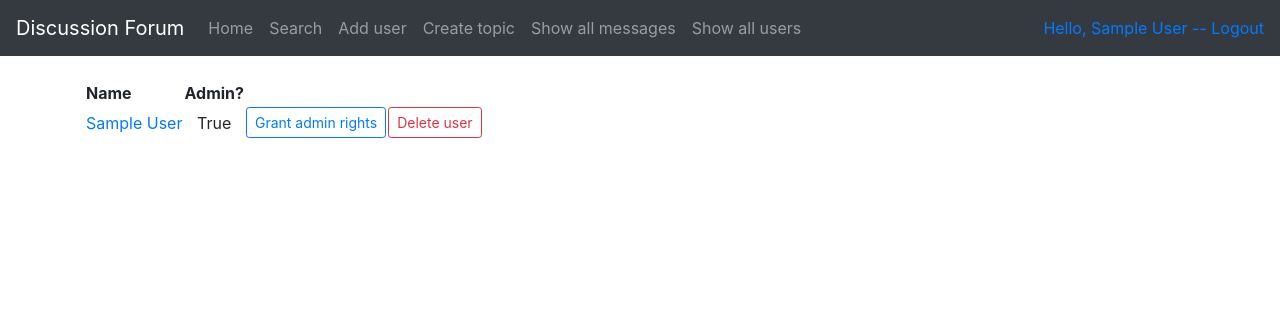
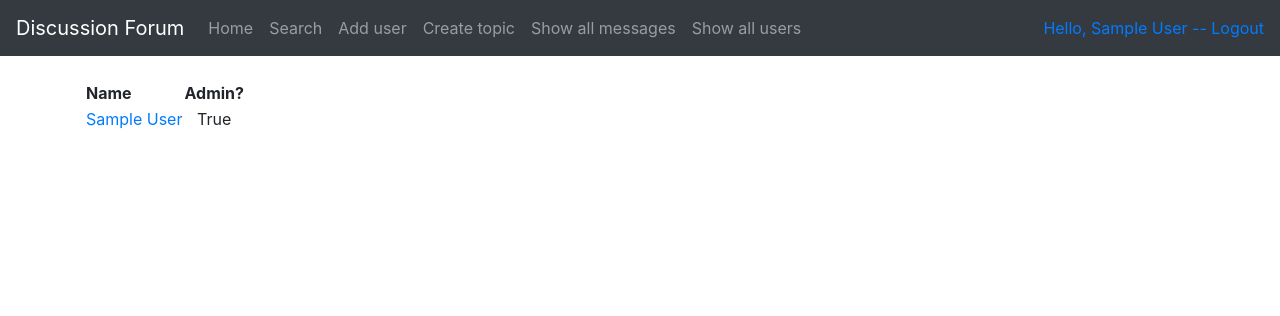
Before and after one commit to maarila/discussions-forum, a Flask app: page /users/ in a window 1280 px wide. Shown: the top 316 px of the page. Run offline with Flask 2, Linux system fonts and the light colour scheme; a user stored in the database is signed in; tables that the repository leaves empty hold one stand-in row (values such as "Sample post"); some libraries are stand-ins or nearby versions.

Commit message:
Various fixes to user handling

```diff
--- a/application/templates/users/list_users.html
+++ b/application/templates/users/list_users.html
@@ -10,8 +10,9 @@
     <tr>
       <td><a href="/users/{{user.id}}/">{{ user.name }}</a></td>
       <td align="center">{{ user.admin }}</td>
+      {% if current_user.id != user.id %}
       <td>
-        <form method="POST" action="{{ url_for('users_set_admin', user_id=user.id) }}">
+        <form method="POST" action="{{ url_for('users_toggle_admin', user_id=user.id) }}">
           <input class="btn btn-outline-primary btn-sm" type="submit" value="Grant admin rights" />
         </form>
       </td>
@@ -20,6 +21,7 @@
           <input class="btn btn-outline-danger btn-sm" type="submit" value="Delete user" />
         </form>
       </td>
+      {% endif %}
     </tr>
     {% endfor %}
   </table>
--- a/application/users/views.py
+++ b/application/users/views.py
@@ -10,7 +10,7 @@ from application.topics.models import Topic
 @app.route("/users/", methods=["GET"])
 @login_required
 def users_index():
-    return render_template("users/list_users.html", users=User.query.all())
+    return render_template("users/list_users.html", users=User.query.order_by(User.name).all())
 
 
 @app.route("/users/<user_id>/", methods=["GET"])
@@ -24,10 +24,10 @@ def users_get_one(user_id):
 
 @app.route("/users/<user_id>/", methods=["POST"])
 @login_required
-def users_set_admin(user_id):
+def users_toggle_admin(user_id):
     u = User.query.get(user_id)
 
-    if current_user.admin:
+    if current_user.admin and current_user.id != u.id:
         u.admin = not u.admin
         db.session().commit()
 
@@ -40,7 +40,7 @@ def users_delete(user_id):
     Message.query.filter_by(account_id=user_id).delete()
     u = User.query.get(user_id)
 
-    if current_user.admin:
+    if current_user.admin and current_user.id != u.id:
         db.session.delete(u)
         db.session().commit()
 
```
Also changed, not shown: application/templates/users/one_user.html (+6 -3 lines).
